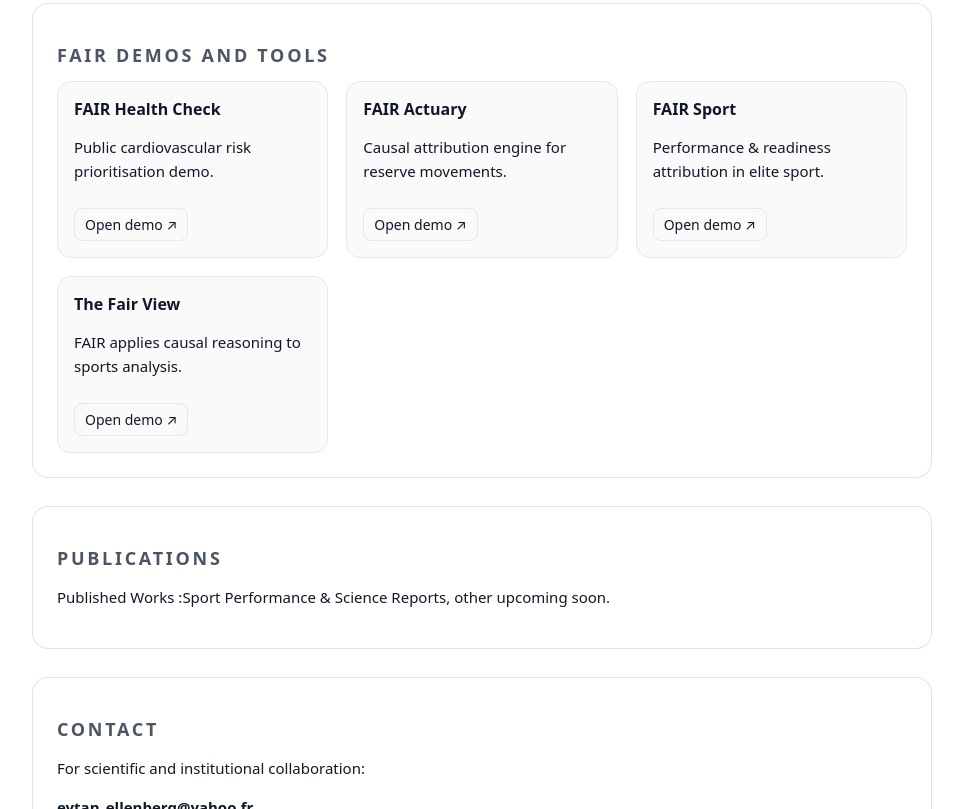
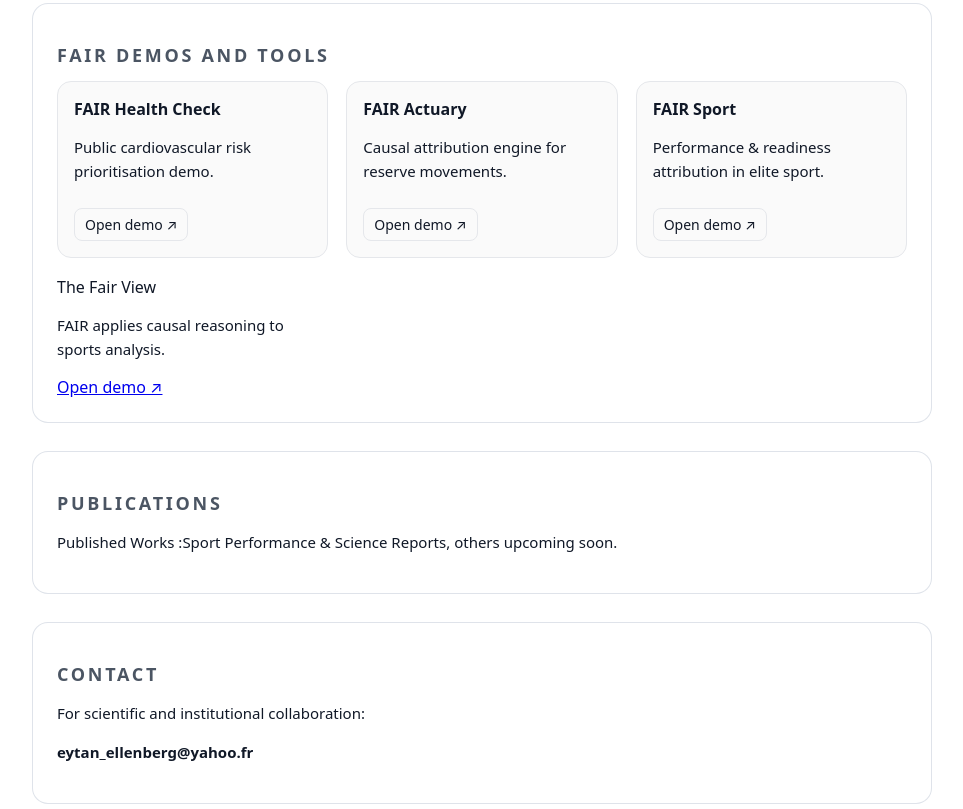
Before and after one commit to eytanellenberg/fairesearchorganisation, a plain HTML site: page index.html in a window 1280 px wide. Shown: the part 530-1339 px from the top of the page, without its empty margins (158-1121 px from the left). Drawn offline with Linux system fonts and the light colour scheme.

Commit message:
Update index.html

```diff
--- a/index.html
+++ b/index.html
@@ -145,10 +145,10 @@
           <a class="demo-link" href="https://1tw69i-eytan-ellenberg.shinyapps.io/fair-sport/" target="_blank">Open demo ↗</a>
         </div>
 
-        <div class="demo-card">
-          <div class="demo-name">The Fair View</div>
+        <div class="tool-card">
+          <div class="tool-name">The Fair View</div>
           <p>FAIR applies causal reasoning to sports analysis.</p>
-          <a class="demo-link" href="https://thefairview.vercel.app/" target="_blank">Open demo ↗</a>
+          <a class="tool-link" href="https://thefairview.vercel.app/" target="_blank">Open demo ↗</a>
         </div>
 
       </div>
@@ -156,7 +156,7 @@
 
    <section>
   <h2>Publications</h2>
-  <p>Published Works :Sport Performance & Science Reports, other upcoming soon.</p>
+  <p>Published Works :Sport Performance & Science Reports, others upcoming soon.</p>
 </section>
 
 
```
